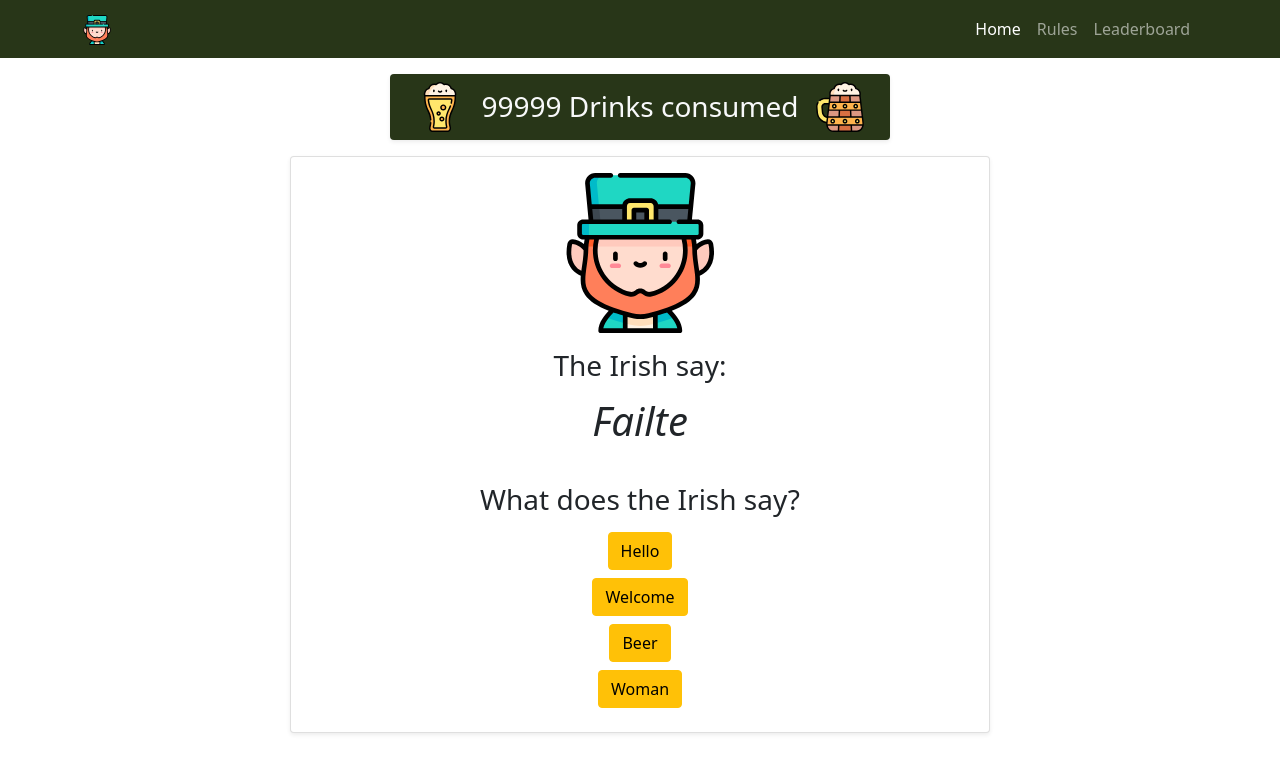
After one commit to ThiagoHardt/whatdoestheirishsay, a Flask app: page /play in a window 1280 px wide. The commit adds this page. Shown: the top 773 px of the page. Run offline with Flask 2, Linux system fonts and the light colour scheme; some libraries are stand-ins or nearby versions.

Commit message:
game page added and fixed links

```diff
--- a/app.py
+++ b/app.py
@@ -20,6 +20,21 @@
     return render_template("index.html")
 
 
+@app.route("/play")
+def play():
+    return render_template("game_page.html")
+
+
+@app.route("/rules")
+def rules():
+    return render_template("rules.html")
+
+
+@app.route("/leaderboard")
+def leaderboard():
+    return render_template("leaderboard.html")
+
+
 if __name__ == "__main__":
     app.run(host=os.environ.get("IP"),
             port=int(os.environ.get("PORT")),
--- /dev/null
+++ b/templates/game_page.html
@@ -0,0 +1,36 @@
+{% extends 'index.html' %} {% block content %}
+<div class="container">
+  <div class="card card-game shadow-sm rounded mx-auto mt-3">
+    <div class="card-body">
+      <div class="container-fluid mb-2">
+        <img
+          src="{{ url_for('static', filename='media/icons/017-leprechaun.svg') }}"
+          alt="Beer Buddy"
+          class="mx-auto d-block w-25"
+        />
+        <h3 class="text-center mt-3">The Irish say:</h3>
+      </div>
+      <div class="row mb-2 text-center">
+        <div class="col text-center">
+          <p class="fs-1 fst-italic">Failte</p>
+        </div>
+        <h3 class="text-center mt-3">What does the Irish say?</h3>
+      </div>
+      <form>
+            <button class="btn btn-large btn-warning d-block m-2 mx-auto">
+              Hello
+            </button>
+            <button class="btn btn-large btn-warning d-block m-2 mx-auto">
+              Welcome
+            </button>
+            <button class="btn btn-large btn-warning d-block m-2 mx-auto">
+              Beer
+            </button>
+            <button class="btn btn-large btn-warning d-block m-2 mx-auto">
+              Woman
+            </button>
+      </form>
+    </div>
+  </div>
+</div>
+{%endblock%}
--- a/templates/index.html
+++ b/templates/index.html
@@ -19,12 +19,11 @@
     <title>What Does The Irish Say?</title>
   </head>
   <body>
-   <nav class="navbar navbar-expand-lg navbar-dark header-bg">
+    <nav class="navbar navbar-expand-lg navbar-dark header-bg">
       <div class="container">
-        <a class="navbar-brand" href="#">
+        <a class="navbar-brand" href="{{ url_for('index') }}">
           <img
             src="{{ url_for('static', filename='media/icons/017-leprechaun.svg') }}"
-            alt=""
             width="30"
           />
         </a>
@@ -42,18 +41,24 @@
         <div class="collapse navbar-collapse" id="navbarTogglerDemo01">
           <ul class="navbar-nav ms-auto mb-2 mb-lg-0">
             <li class="nav-item">
-              <a class="nav-link active" aria-current="page" href="#">Home</a>
+              <a
+                class="nav-link active"
+                aria-current="page"
+                href="{{ url_for('index') }}"
+                >Home</a
+              >
             </li>
             <li class="nav-item">
-              <a class="nav-link" href="#">Rules</a>
+              <a class="nav-link" href="{{ url_for('rules') }}">Rules</a>
             </li>
             <li class="nav-item">
-              <a class="nav-link" href="#">Leaderboard</a>
+              <a class="nav-link" href="{{ url_for('leaderboard') }}">Leaderboard</a>
             </li>
           </ul>
         </div>
       </div>
     </nav>
+
 
     <!-- Landing -->
     <div
@@ -71,6 +76,7 @@
         width="50px"
       />
     </div>
+    {% block content %}
     <div class="container">
       <div class="card card-game shadow-sm rounded mx-auto mt-3">
         <div class="card-body">
@@ -82,16 +88,26 @@
               class="mx-auto d-block w-25"
             />
           </div>
-          <div class="row mt-3 justify-content-center mb-2"></div>
-          <button class="btn btn-large btn-success d-flex mx-auto m-2">
-            PLAY
-          </button>
-          <button class="btn btn-large btn-danger d-flex mx-auto m-2">
-            RULES
-          </button>
+          <div class="row mt-3 mb-2 text-center">
+            <div class="col text-center">
+              <a
+                href="{{ url_for('play') }}"
+                class="btn btn-large btn-success"
+              >
+                PLAY
+              </a>
+              <div class="row mt-3 mb-2 text-center">
+                <div class="col text-center">
+                  <a href="{{ url_for('rules') }}" class="btn btn-large btn-danger"> RULES </a>
+                </div>
+              </div>
+            </div>
+          </div>
         </div>
       </div>
     </div>
+
+    {%endblock%}
     <script src="https://cdn.jsdelivr.net/npm/bootstrap@5.0.0-beta2/dist/js/bootstrap.bundle.min.js"></script>
     <script
       type="text/javascript"
```
